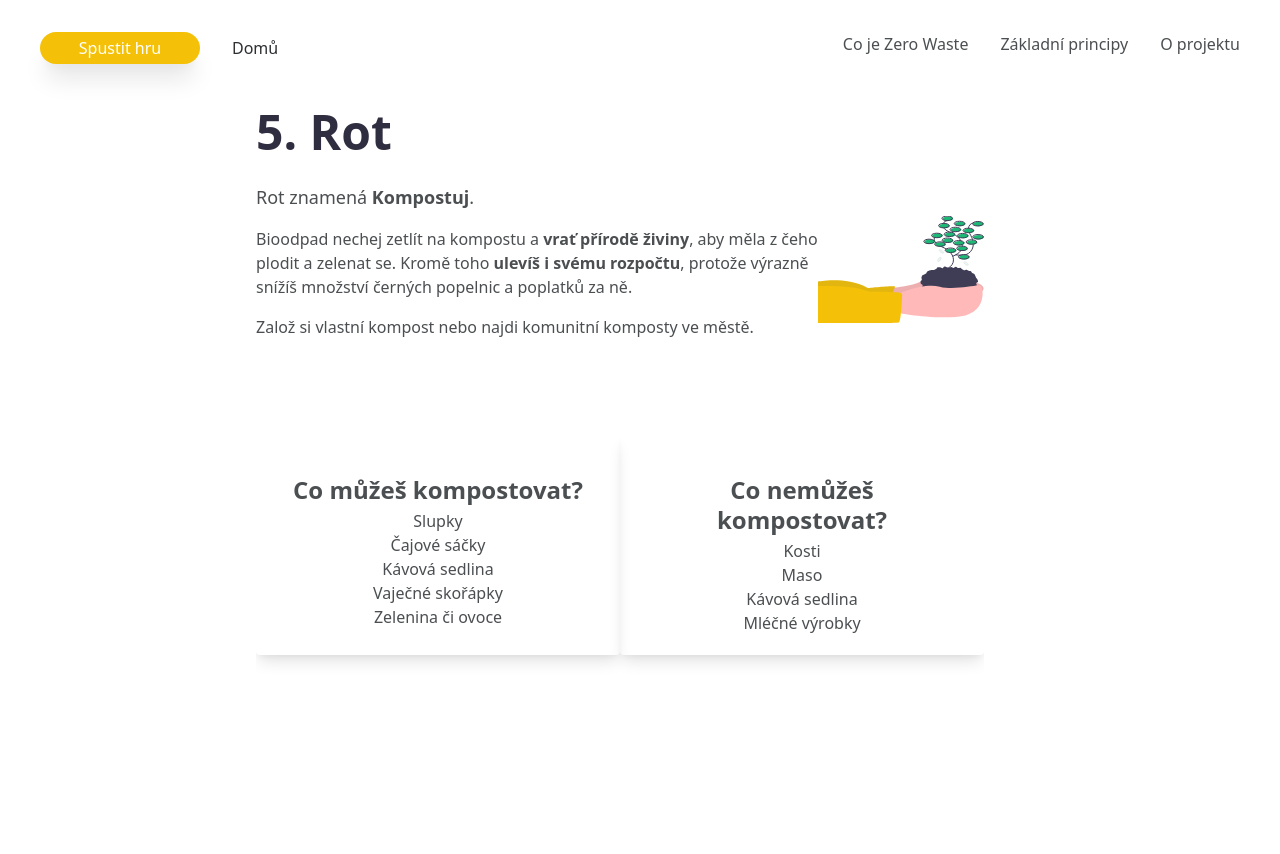
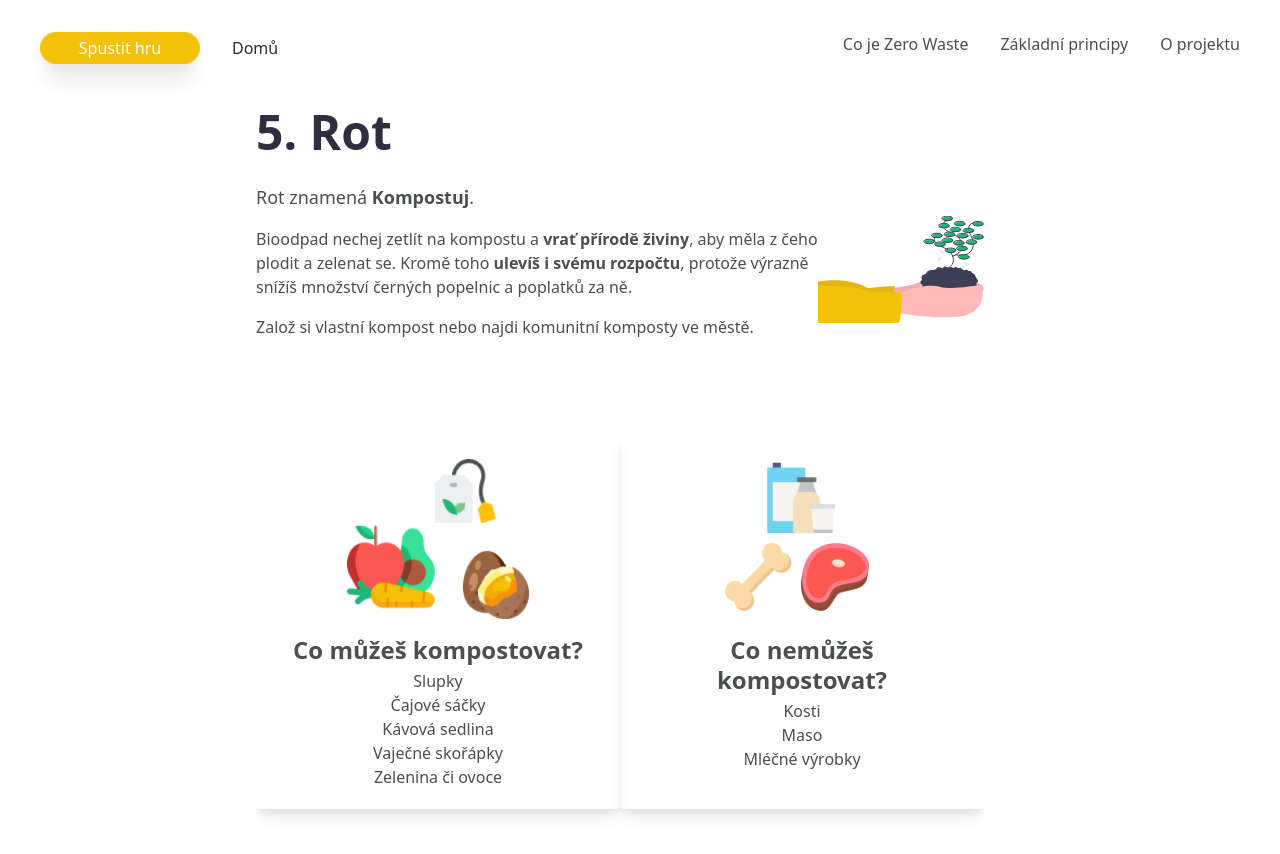
Before and after one commit to rashcsve/zero-waste-game, a Vue app: page /rot in a window 1280 px wide. Shown: the top 854 px of the page. Before the commit the page ends 800 px from the top, so only its background shows below. Built offline with nearby package versions, Linux system fonts and the light colour scheme.

Commit message:
:sparkles: Add images to rot compote

```diff
--- a/src/components/levels/Rot.vue
+++ b/src/components/levels/Rot.vue
@@ -17,12 +17,11 @@
         v-for="item in data"
         :key="item.title"
       >
-        <!-- <img
-        :src="require(`../assets/images/${item.icon}.svg`)"
-        :alt="item.icon"
-        class="h-40 ml-4"
-      /> -->
-        <!-- TODO Add rot images  -->
+        <img
+          :src="require(`../../assets/images/${item.icon}.png`)"
+          :alt="item.icon"
+          class="h-40 mx-auto"
+        />
         <h3 class="mt-4 text-2xl font-bold leading-tight text-center">
           {{ item.title }}
         </h3>
@@ -62,7 +61,7 @@ export default {
         "Založ si vlastní kompost nebo najdi komunitní komposty ve městě.",
       data: [
         {
-          icon: "can-compost",
+          icon: "can-rot",
           title: "Co můžeš kompostovat?",
           products: [
             "Slupky",
@@ -73,9 +72,9 @@ export default {
           ]
         },
         {
-          icon: "cannot-compost",
+          icon: "cannot-rot",
           title: "Co nemůžeš kompostovat?",
-          products: ["Kosti", "Maso", "Kávová sedlina", "Mléčné výrobky"]
+          products: ["Kosti", "Maso", "Mléčné výrobky"]
         }
       ]
     };
```
Also changed, not shown: src/assets/images/can-rot.png (added), src/assets/images/cannot-rot.png (added).
